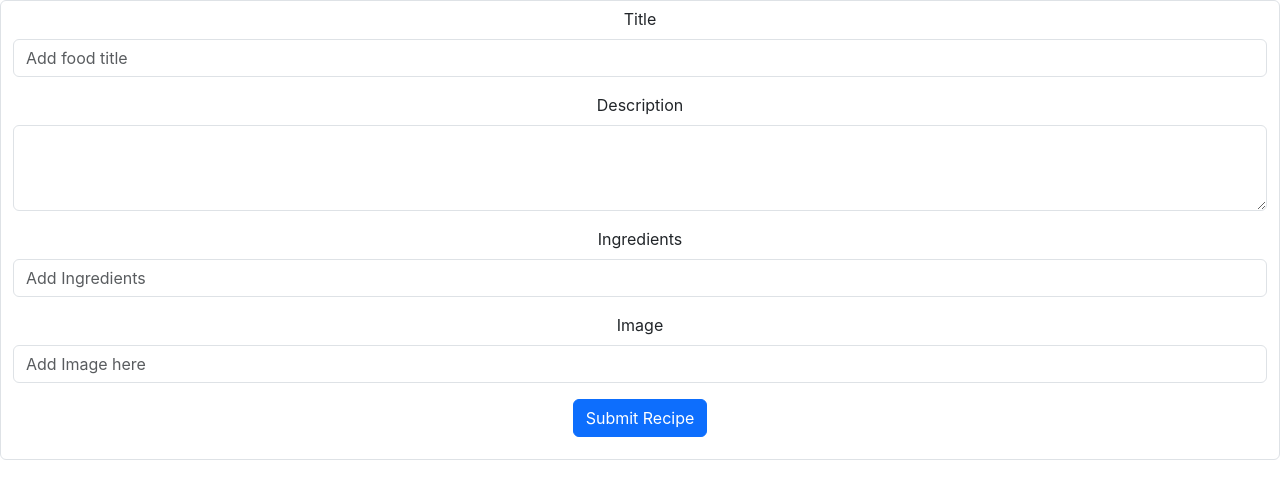
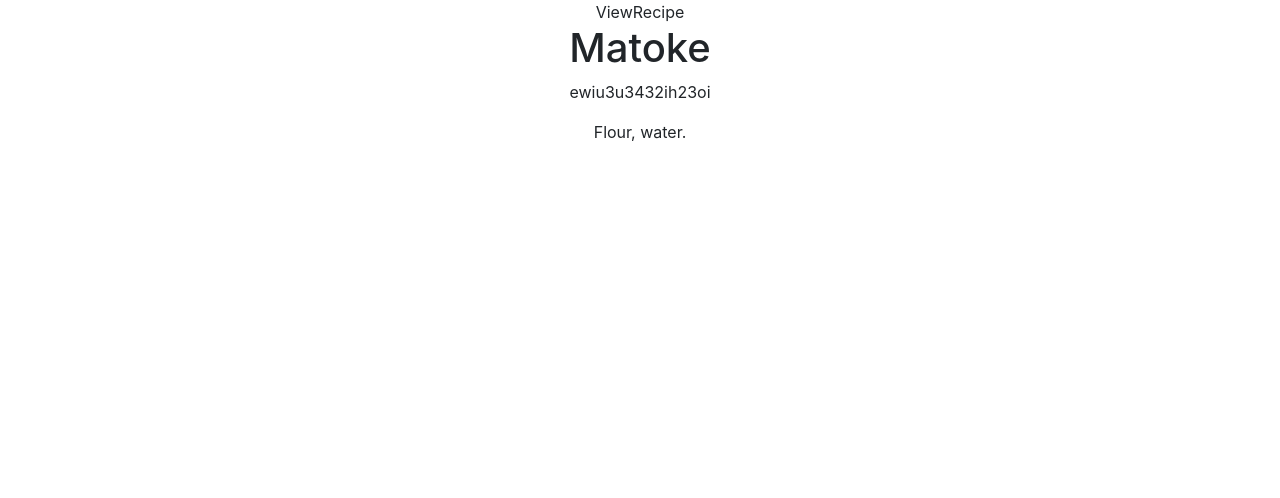
Before and after one commit to ray-nay/my-meal-recipe-app, a React (Create React App) app: page /recipe/1 in a window 1280 px wide. Shown: the top 498 px of the page. Built offline with nearby package versions, Linux system fonts and the light colour scheme; data requests are answered from the project's data file.

Commit message:
Create client side routes

```diff
--- a/db.json
+++ b/db.json
@@ -13,6 +13,13 @@
       "ingredients": "Flour, water.",
       "image": "https://www.themealdb.com/images/media/meals/58oia61564916529.jpg",
       "id": 2
+    },
+    {
+      "title": "Sushi",
+      "description": "reuewuewuewuewjwkjew",
+      "ingredients": "ewfewghwuwee",
+      "image": "https://www.themealdb.com/images/media/meals/g046bb1663960946.jpg",
+      "id": 3
     }
   ]
 }
--- a/package.json
+++ b/package.json
@@ -8,6 +8,7 @@
     "@testing-library/user-event": "^13.5.0",
     "react": "^18.2.0",
     "react-dom": "^18.2.0",
+    "react-router-dom": "^6.8.0",
     "react-scripts": "5.0.1",
     "web-vitals": "^2.1.4"
   },
--- a/src/App.js
+++ b/src/App.js
@@ -1,20 +1,39 @@
 import logo from './logo.svg';
 import './App.css';
 import Home from './Components/Home';
-import React, {useState, useEffect} from 'react';
+import React, { useState, useEffect } from 'react';
+import {BrowserRouter, Route, Routes} from "react-router-dom"
+import Form from './Components/Form';
+import ViewRecipe from './Components/ViewRecipe';
+
 
 function App() {
+
   const [meals, setMeals] = useState([])
-  useEffect(()=>{
+  useEffect(() => {
     fetch("http://localhost:3000/meals")
-    .then (res => res.json())
-    .then((data)=>setMeals(data))
+      .then(res => res.json())
+      .then((data) => setMeals(data))
   }, [])
   return (
-    <div className="App">
-          <Home meals={meals} setMeals={setMeals}/>
-    </div>
+    <BrowserRouter>
+      <div className="App">
+        <Routes>
+          <Route path="/" element={<Home meals = {meals} />} />
+          <Route path="/form" element={<Form />}/>
+          <Route path="/recipe/:id" element={<ViewRecipe />} />
+        </Routes>
+
+      </div>
+    </BrowserRouter>
+
+
   );
 }
 
 export default App;
+
+
+{/* <div className="App">
+<Home meals={meals} setMeals={setMeals}/>
+</div> */}
--- a/src/Components/Form.js
+++ b/src/Components/Form.js
@@ -1,6 +1,6 @@
 import React, { useState } from "react";
 
-export default function Form() {
+export default function Form({meals, setMeals}) {
   const [formData, setFormData] = useState({
     title: "",
     description: "",
@@ -24,7 +24,7 @@ export default function Form() {
         body: JSON.stringify(formData)
     })
     .then((res)=> res.json())
-    .then((data)=> console.log(data))
+    .then((data)=> setMeals([...meals, data]))
 
 
   }
--- a/src/Components/Home.js
+++ b/src/Components/Home.js
@@ -1,9 +1,28 @@
-import React from 'react'
+import React, {useState, useEffect}from 'react'
 import Form from './Form'
+import MealCard from './MealCard'
+
 
 export default function Home({meals}) {
-    console.log(meals)
+
+
+  // console.log(data)
+
+
   return (
-    <div><Form/></div>
+    <div>
+    {meals.map(meal=><MealCard title={meal.title} image={meal.image} key={meal.id} id ={meal.id} />)}
+
+    </div>
   )
 }
+
+
+
+
+{/* <div className="App">
+<Home meals={meals} setMeals={setMeals} />
+</div> */}
+
+
+{/* <Form meals={meals} setMeals={setMeals}/> */}
--- a/src/Components/MealCard.js
+++ b/src/Components/MealCard.js
@@ -1,7 +1,19 @@
-import React from 'react'
+import React from "react";
+import { Link } from "react-router-dom";
 
-export default function MealCard() {
+export default function MealCard({title, image, id}) {
   return (
-    <div>MealCard</div>
-  )
+    <div className="card" style={{width: "18rem"}}>
+      <img src={image} className="card-img-top" alt="..." />
+      <div className="card-body">
+        <h5 className="card-title">{title}</h5>
+        <p className="card-text">
+          Wanna make some {title} ?
+        </p>
+        <Link to={`/recipe/${id}`} className="btn btn-primary">
+          View Recipe
+        </Link>
+      </div>
+    </div>
+  );
 }
--- a/src/Components/ViewRecipe.js
+++ b/src/Components/ViewRecipe.js
@@ -1,7 +1,25 @@
-import React from 'react'
+import React, {useEffect, useState, } from 'react'
+import { useParams } from 'react-router-dom'
+import MealCard from './MealCard'
 
 export default function ViewRecipe() {
+
+  const [selectedMeals, setSelectedMeals] = useState({})
+  let {id}=useParams()
+
+console.log({id})
+  useEffect(() => {
+    fetch(`http://localhost:3000/meals/${id}`)
+      .then(res => res.json())
+      .then((data) => setSelectedMeals(data))
+  }, [])
+  console.log(selectedMeals)
   return (
-    <div>ViewRecipe</div>
+    <div>ViewRecipe
+       {/* <img> {selectedMeals.image}</img> */}
+       <h1>{selectedMeals.title}</h1>
+        <p>{selectedMeals.description}</p>
+        <p>{selectedMeals.ingredients}</p>
+     </div>
   )
 }
```
Also changed, not shown: 1 other file (tests, documents, lock files or other folders).
